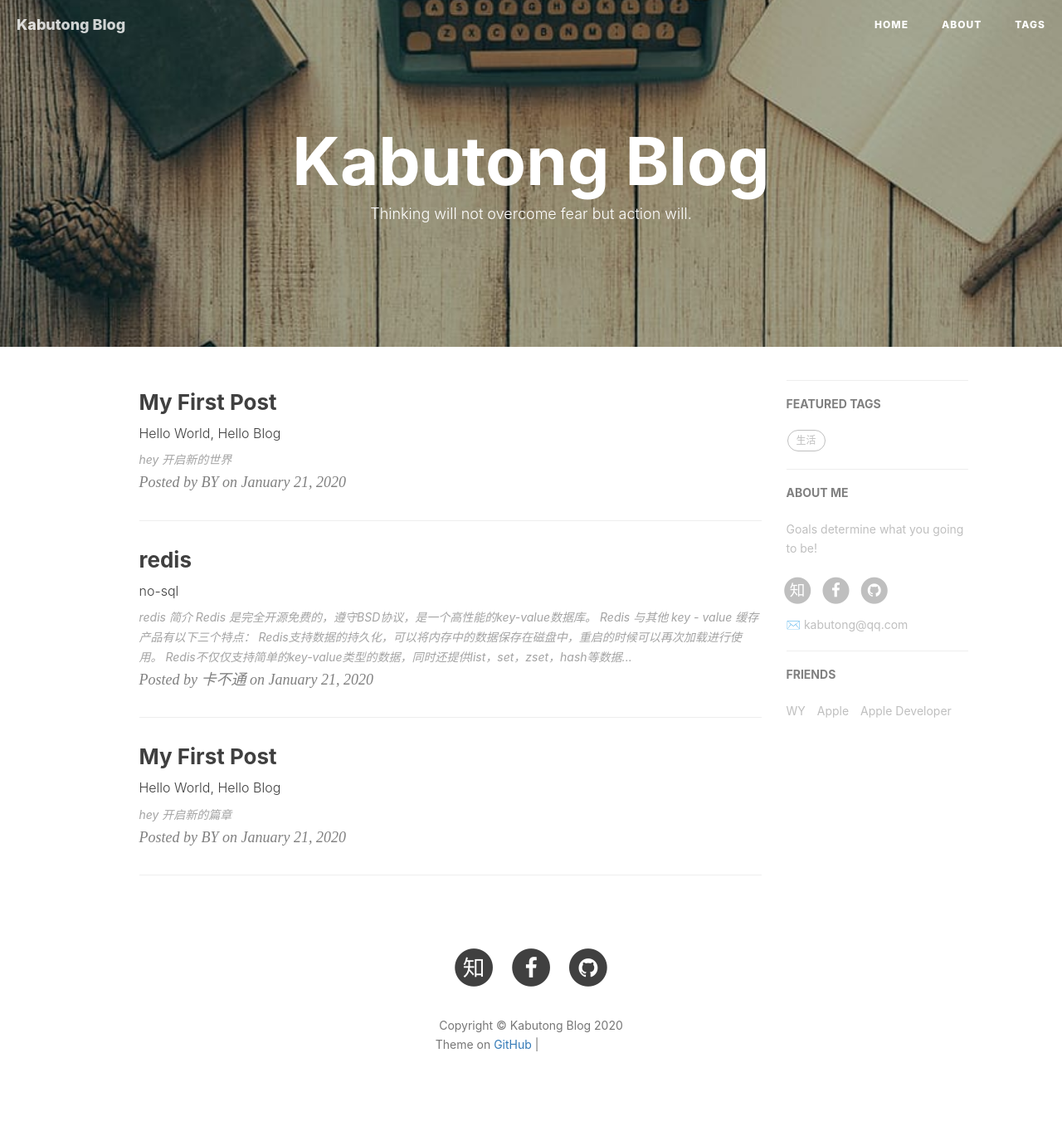
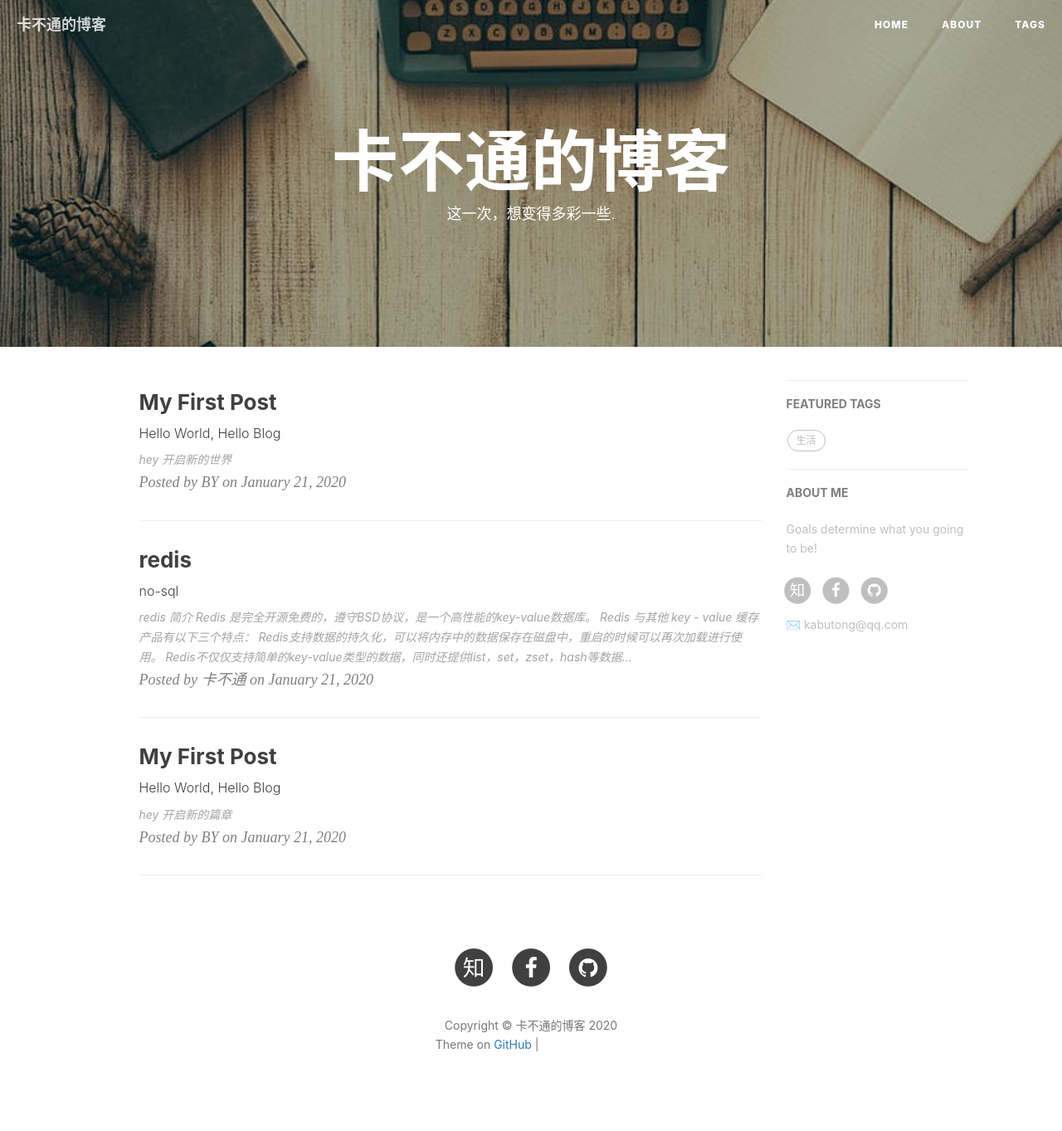
Before and after one commit to loveyunye/loveyunye.github.io, a Jekyll site: the page built from index.html, in a window 1280 px wide. Shown: the whole page at 83% size. Built offline with Jekyll 4.4.1, drawn with Linux system fonts in a browser that asks for light colours; nearby versions of some CDN libraries; the list of posts is cut into pages by our own code; comment, search, counter and statistics services are not loaded; grey boxes are pictures that could not be loaded.

Commit message:
Delete extra files

```diff
--- a/_config.yml
+++ b/_config.yml
@@ -1,6 +1,6 @@
 # Site settings
-title: Kabutong Blog
-SEOTitle: 卡不通的博客 | BY Blog
+title: 卡不通的博客
+SEOTitle: 卡不通的博客
 header-img: img/post-bg-desk.jpg
 email: kabutong@qq.com
 description: "Every failure is leading towards success."
@@ -91,15 +91,15 @@ service-worker: true
 
 
 # Friends
-friends: [
-    {
-        title: "WY",
-        href: "http://zhengwuyang.com"
-    },{
-        title: "Apple",
-        href: "https://apple.com"
-    },{
-        title: "Apple Developer",
-        href: "https://developer.apple.com/"
-    }
-]
+# friends: [
+#     {
+#         title: "WY",
+#         href: "http://zhengwuyang.com"
+#     },{
+#         title: "Apple",
+#         href: "https://apple.com"
+#     },{
+#         title: "Apple Developer",
+#         href: "https://developer.apple.com/"
+#     }
+# ]
--- a/_includes/footer.html
+++ b/_includes/footer.html
@@ -14,7 +14,7 @@
                         </a>
                     </li>
                     {% endif %}
-                    <!-- add jianshu add target = "_blank" to <a> by BY -->
+                    <!-- add jianshu add target = "_blank" to <a> by kabutong -->
                     {% if site.jianshu_username %}
                             <li>
                                 <a target="_blank" href="https://www.jianshu.com/u/{{ site.jianshu_username }}">
--- a/_layouts/page.html
+++ b/_layouts/page.html
@@ -122,7 +122,7 @@ layout: default
                                 </a>
                             </li>
                             {% endif %}
-                            <!-- add jianshu add target = "_blank" to <a> by BY -->
+                            <!-- add jianshu add target = "_blank" to <a> by kabutong -->
                             {% if site.jianshu_username %}
                             <li>
                                 <a target="_blank" href="https://www.jianshu.com/u/{{ site.jianshu_username }}">
--- a/index.html
+++ b/index.html
@@ -1,6 +1,6 @@
 ---
 layout: page
-description: "Thinking will not overcome fear but action will."
+description: "这一次，想变得多彩一些."
 ---
 
 {% for post in paginator.posts %}
```
Also changed, not shown: img/avatar_g.jpg (deleted), img/avatar_m.jpg (deleted), img/home-bg-geek.jpg (deleted), img/home-bg.jpg (deleted), img/post-sample-image.jpg (deleted).
